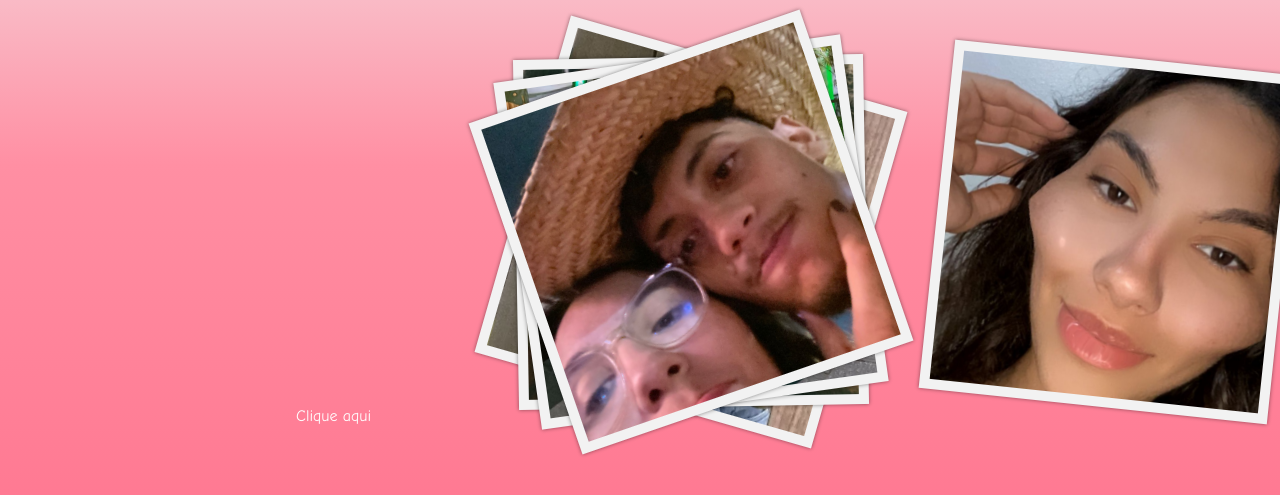
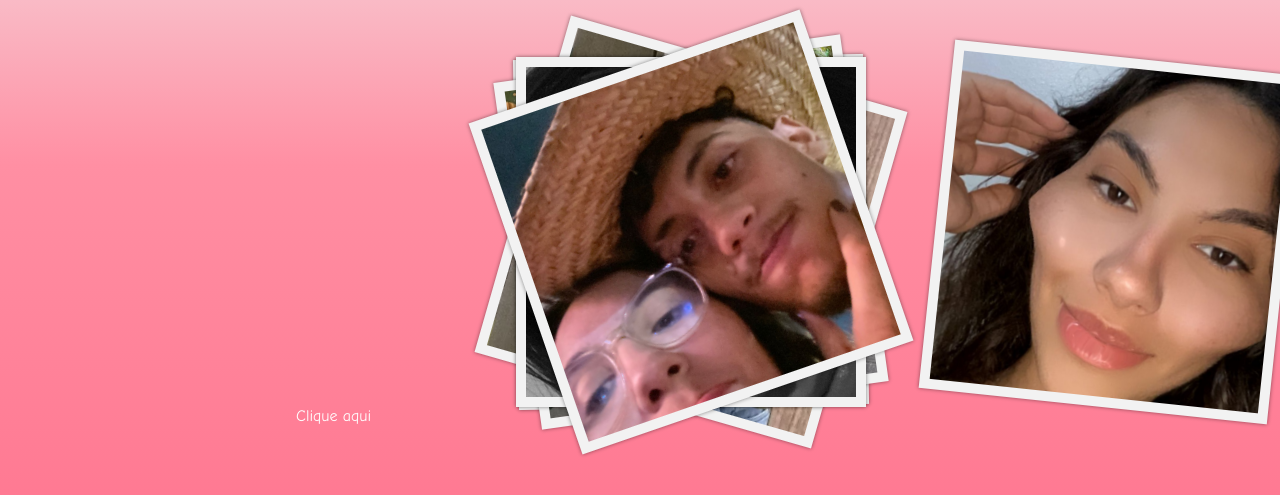
Before and after one commit to RyanRsilva/minhaprincesa, a plain HTML site: page INDEXPARA.html in a window 1280 px wide. Shown: the part 235-730 px from the top of the page. Drawn offline with Linux system fonts and the light colour scheme; files whose address does not match are found by name.

Commit message:
404 error teste

```diff
--- a/INDEXPARA.html
+++ b/INDEXPARA.html
@@ -17,11 +17,12 @@
     </div>
 
     <div class="galeria">
-        <img src="/home/img/image.jpg" >
-        <img src="/home/img/IMG-20240102-WA0093.jpg" >
-        <img src="/home/img/IMG-20240709-WA0029.jpg" >
-        <img src="/home/img/IMG-20240907-WA0085.jpg" >
-        <img src="/home/img/IMG-20241213-WA0123.jpg" >
+        <img src="/img/image.jpg" >
+        <img src="/img/IMG-20240102-WA0093.jpg" >
+        <img src="/img/IMG-20240709-WA0029.jpg" >
+        <img src="/img/IMG-20240907-WA0085.jpg" >
+        <img src="/img/IMG-20241213-WA0123.jpg" >
+        <img src="/img/IMG-20241027-WA0032.jpg" >
     </div>
     <div>
         <a class="bnt" href="/INDEXMOON.html">Clique aqui</a>
```
Also changed, not shown: 404.html (+1 -1 lines).
